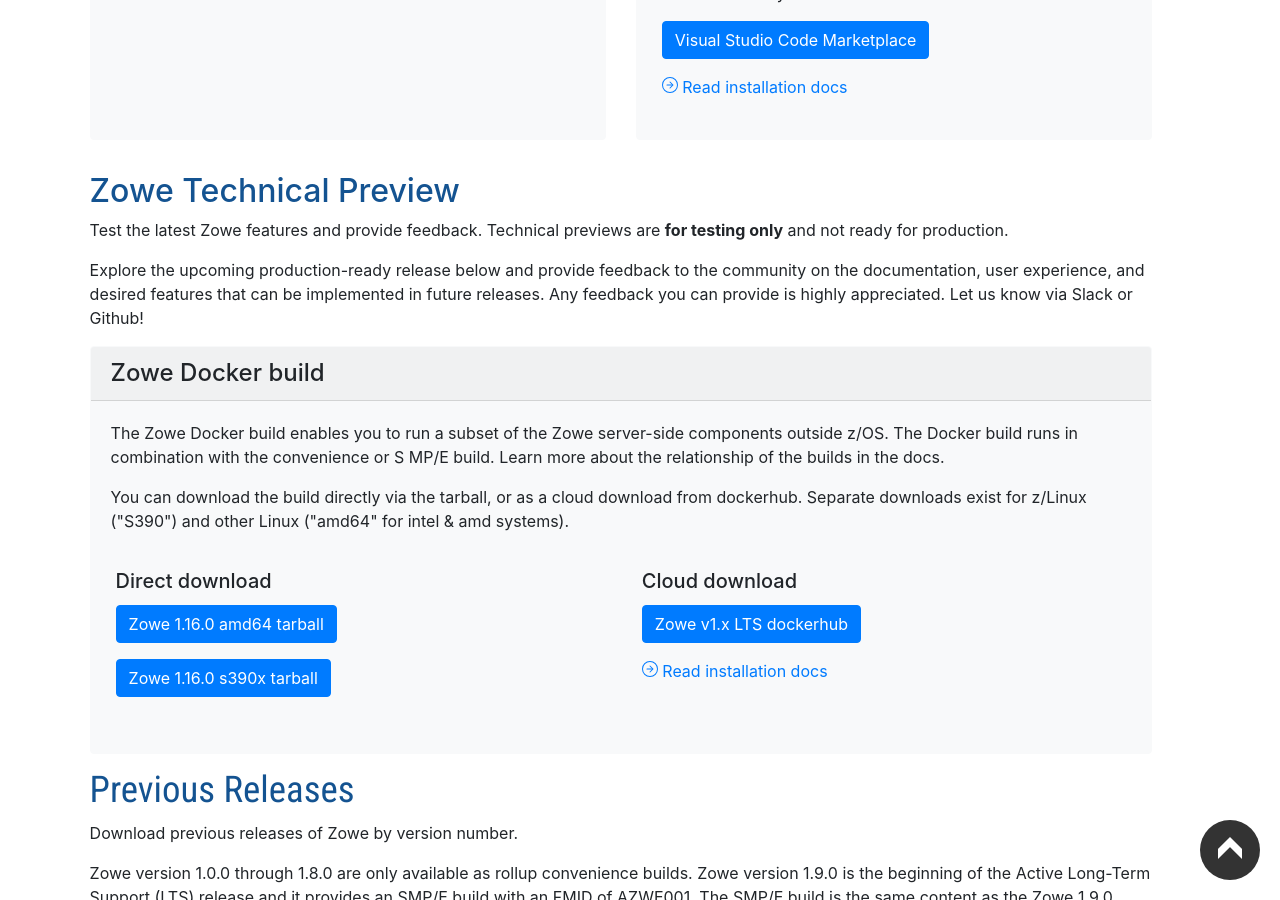
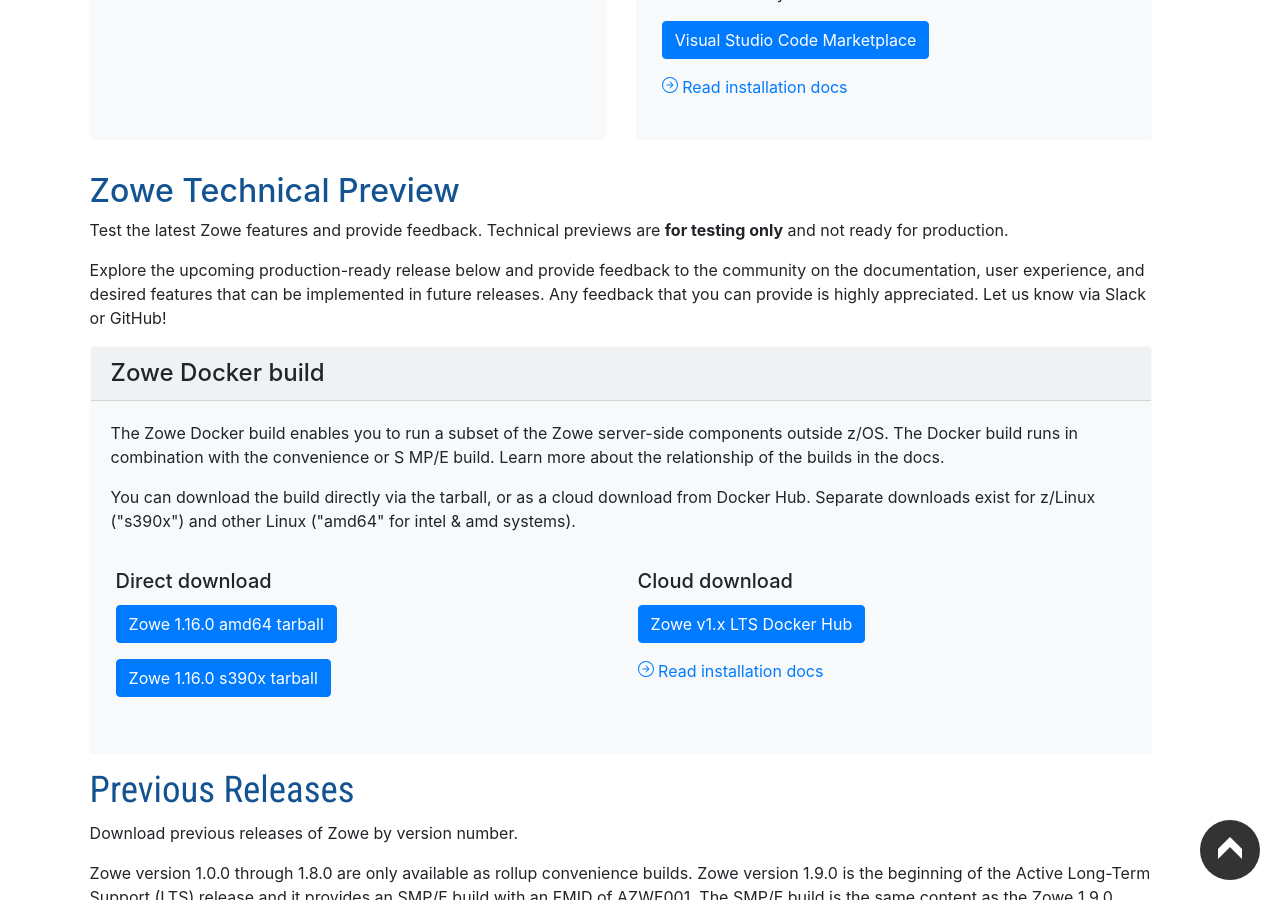
Before and after one commit to zowe/zowe.github.io, a Jekyll site: the page built from download.md, in a window 1280 px wide and 900 px high, scrolled down 1186 px. Built offline with Jekyll 4.4.1, drawn with Linux system fonts in a browser that asks for light colours; our own code applies the rules of GitHub Pages for plain Markdown files.

Commit message:
Fix incorrect s390
Signed-off-by: nannanli <nannanli@cn.ibm.com>

```diff
--- a/download.md
+++ b/download.md
@@ -107,14 +107,14 @@
 <h2>Zowe Technical Preview</h2>
 <p>
 Test the latest Zowe features and provide feedback. Technical previews are <b>for testing only</b> and not ready for production.</p>
-<p>Explore the upcoming production-ready release below and provide feedback to the community on the documentation, user experience, and desired features that can be implemented in future releases. Any feedback you can provide is highly appreciated. Let us know via Slack or Github!
+<p>Explore the upcoming production-ready release below and provide feedback to the community on the documentation, user experience, and desired features that can be implemented in future releases. Any feedback that you can provide is highly appreciated. Let us know via Slack or GitHub!
 </p>
 <div class="card-deck">
   <div class="card bg-light border-light mb-3">
   <h4 class="card-header">Zowe Docker build</h4>
     <div class="card-body">
     <p class="card-text">The Zowe Docker build enables you to run a subset of the Zowe server-side components outside z/OS. The Docker build runs in combination with the convenience or S MP/E build. Learn more about the relationship of the builds in the docs.</p>
-    <p class="card-text">You can download the build directly via the tarball, or as a cloud download from dockerhub. Separate downloads exist for z/Linux ("S390") and other Linux ("amd64" for intel & amd systems).</p>
+    <p class="card-text">You can download the build directly via the tarball, or as a cloud download from Docker Hub. Separate downloads exist for z/Linux ("s390x") and other Linux ("amd64" for intel & amd systems).</p>
         <div class="row">
           <div class="card-body">
             <h5 class="card-title">Direct download</h5>
@@ -123,7 +123,7 @@
           </div>
           <div class="card-body">
             <h5 class="card-title">Cloud download</h5>
-            <p><a class="btn btn-primary" href="{{ site.zowe_dockerhub_download_url }}">Zowe v1.x LTS dockerhub</a></p>
+            <p><a class="btn btn-primary" href="{{ site.zowe_dockerhub_download_url }}">Zowe v1.x LTS Docker Hub</a></p>
             <div>
               <a href="{{ site.zos_component_install_doc_url }}" class="card-link">
               <svg width="1em" height="1em" viewBox="0 0 16 16" class="bi bi-arrow-right-circle" fill="currentColor" xmlns="http://www.w3.org/2000/svg"> <path fill-rule="evenodd" d="M8 15A7 7 0 1 0 8 1a7 7 0 0 0 0 14zm0 1A8 8 0 1 0 8 0a8 8 0 0 0 0 16z"/> <path fill-rule="evenodd" d="M7.646 11.354a.5.5 0 0 1 0-.708L10.293 8 7.646 5.354a.5.5 0 1 1 .708-.708l3 3a.5.5 0 0 1 0 .708l-3 3a.5.5 0 0 1-.708 0z"/> <path fill-rule="evenodd" d="M4.5 8a.5.5 0 0 1 .5-.5h5a.5.5 0 0 1 0 1H5a.5.5 0 0 1-.5-.5z"/></svg>
```
